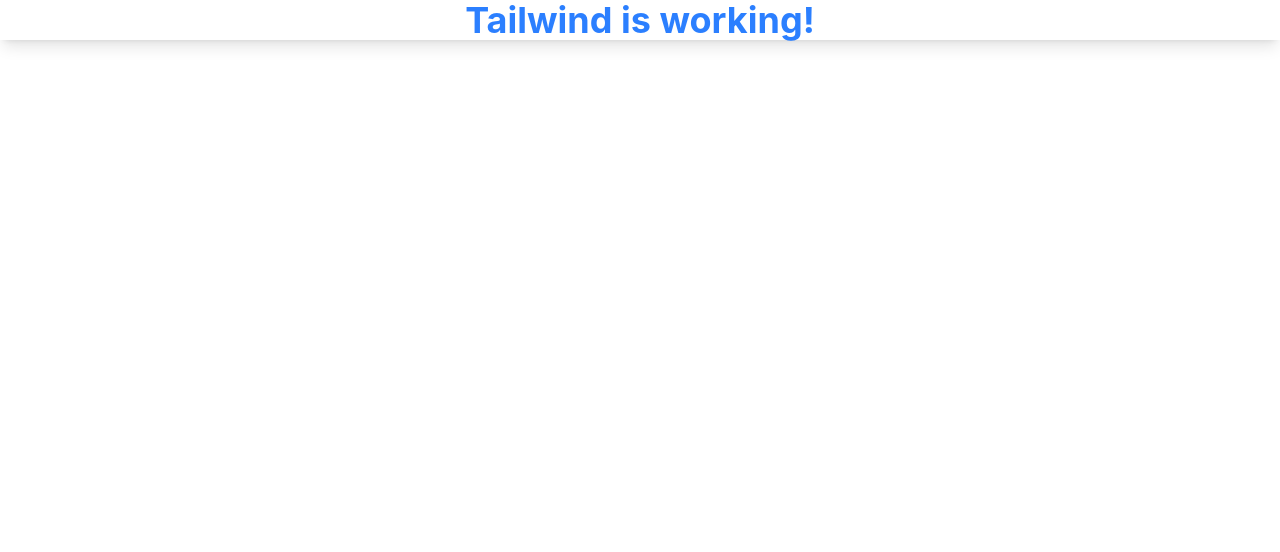
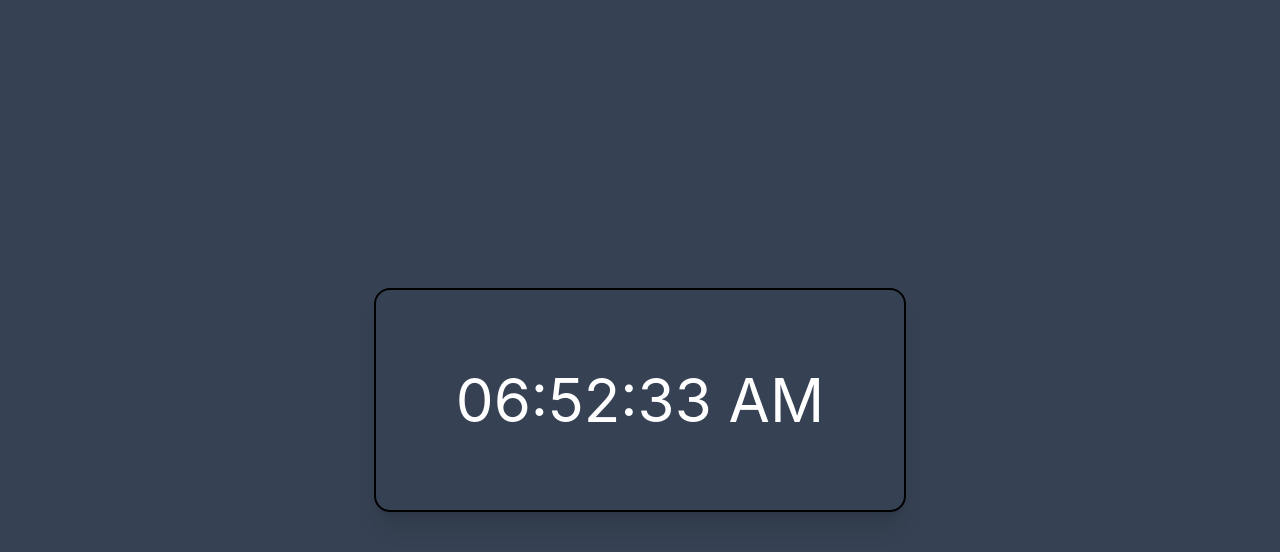
Before and after one commit to Skiller969/clock, a website built with Vite: page index.html in a window 1280 px wide. Built offline with nearby package versions, Linux system fonts and the light colour scheme.

Commit message:
fisnished the basic clock ig i will add some new features now

```diff
--- a/index.html
+++ b/index.html
@@ -6,13 +6,14 @@
     <meta name="viewport" content="width=device-width, initial-scale=1.0" />
     <title>Tailwind-template</title>
   </head>
-  <body>
-    <div class="h1con shadow-lg flex m-auto justify-center align-center">
-      <h1 class="text-4xl font-bold text-blue-500 hover:bg-blue-700">
-        Tailwind is working!
-      </h1>
+  <body class="bg-gray-700 text-white">
+    <div class="clock-container flex justify-center items-center h-screen">
+      <div
+        class="clock flex justify-center items-center p-20 border-2 border-black rounded-2xl text-6xl shadow-xl"
+      >
+        <h1 class="">00:00:00</h1>
+      </div>
     </div>
-    <div id="app"></div>
     <script type="module" src="/src/main.js"></script>
   </body>
 </html>
--- a/src/main.js
+++ b/src/main.js
@@ -1 +1,20 @@
 import "./style.css";
+
+// console.log("hello");
+
+const clock = document.querySelector(".clock");
+
+function updateClock() {
+  const now = new Date();
+
+  const options = {
+    timeZone: "Asia/Kolkata",
+    hour: "2-digit",
+    minute: "2-digit",
+    second: "2-digit",
+  };
+  clock.textContent = now.toLocaleTimeString("en-US", options);
+}
+
+updateClock();
+setInterval(updateClock, 1000);
```
